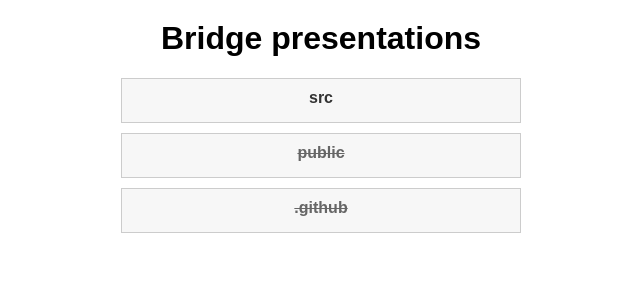
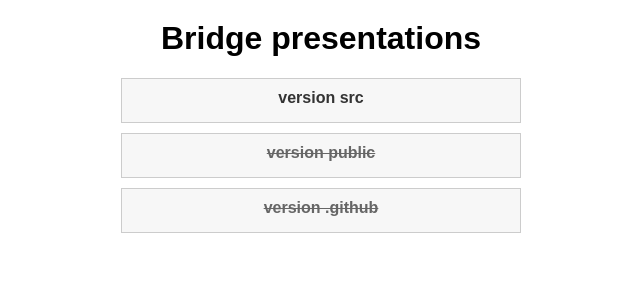
Before and after one commit to zdenecek/bridge-presentations-web, a PHP site: page / in a window 1280 px wide. Shown: the top 300 px of the page, without its empty margins (319-959 px from the left). Run offline with PHP 8.4, Linux system fonts and the light colour scheme.

Commit message:
add index.php for version menu

```diff
--- a/index.php
+++ b/index.php
@@ -88,7 +88,7 @@ $data = array_reverse($data);
         <?php foreach ($data as $row): ?>
             <a href="<?php echo $row[0]; ?>">
             <li>
-                <div> <?php echo $row[0]; ?></div>
+                <div>version <?php echo $row[0]; ?></div>
                 <p><?php echo $row[1]; ?></p>
             </li>
             </a>
```
